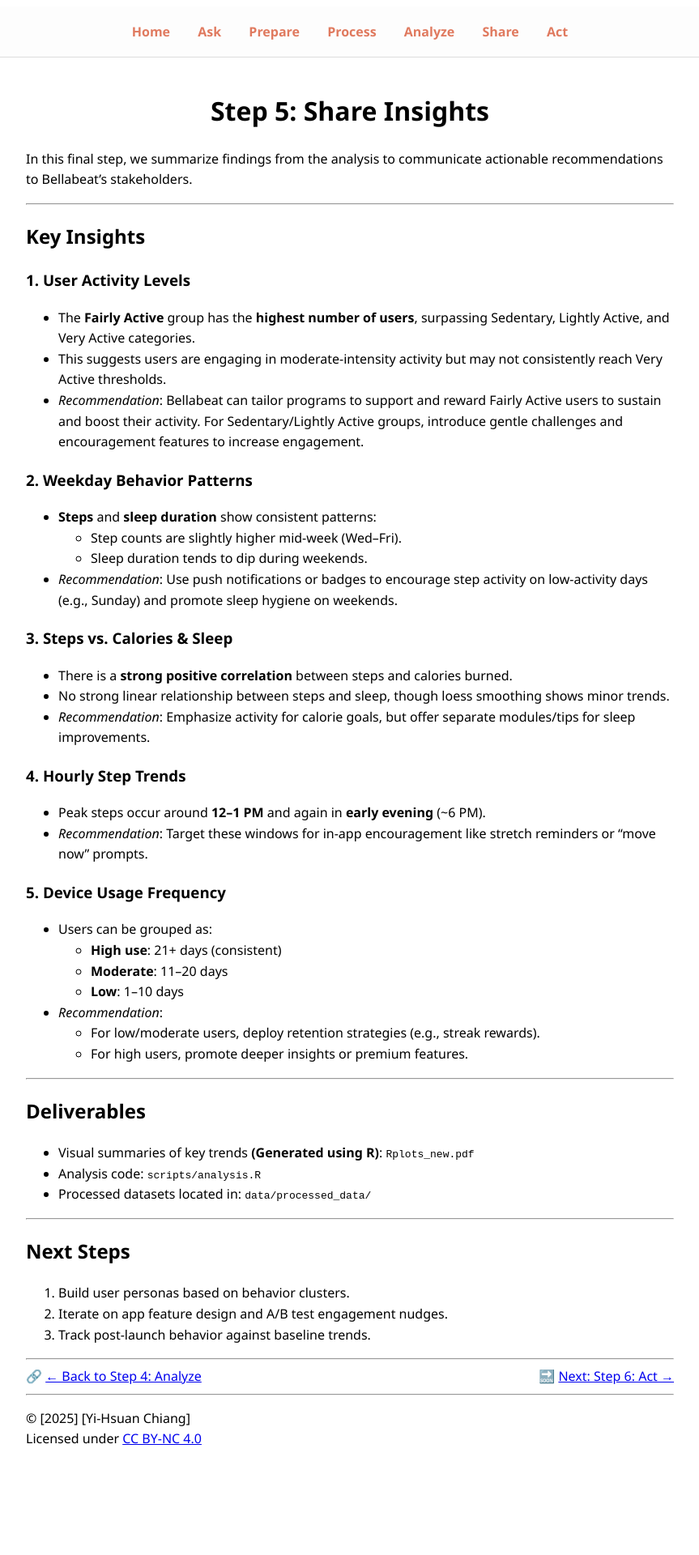
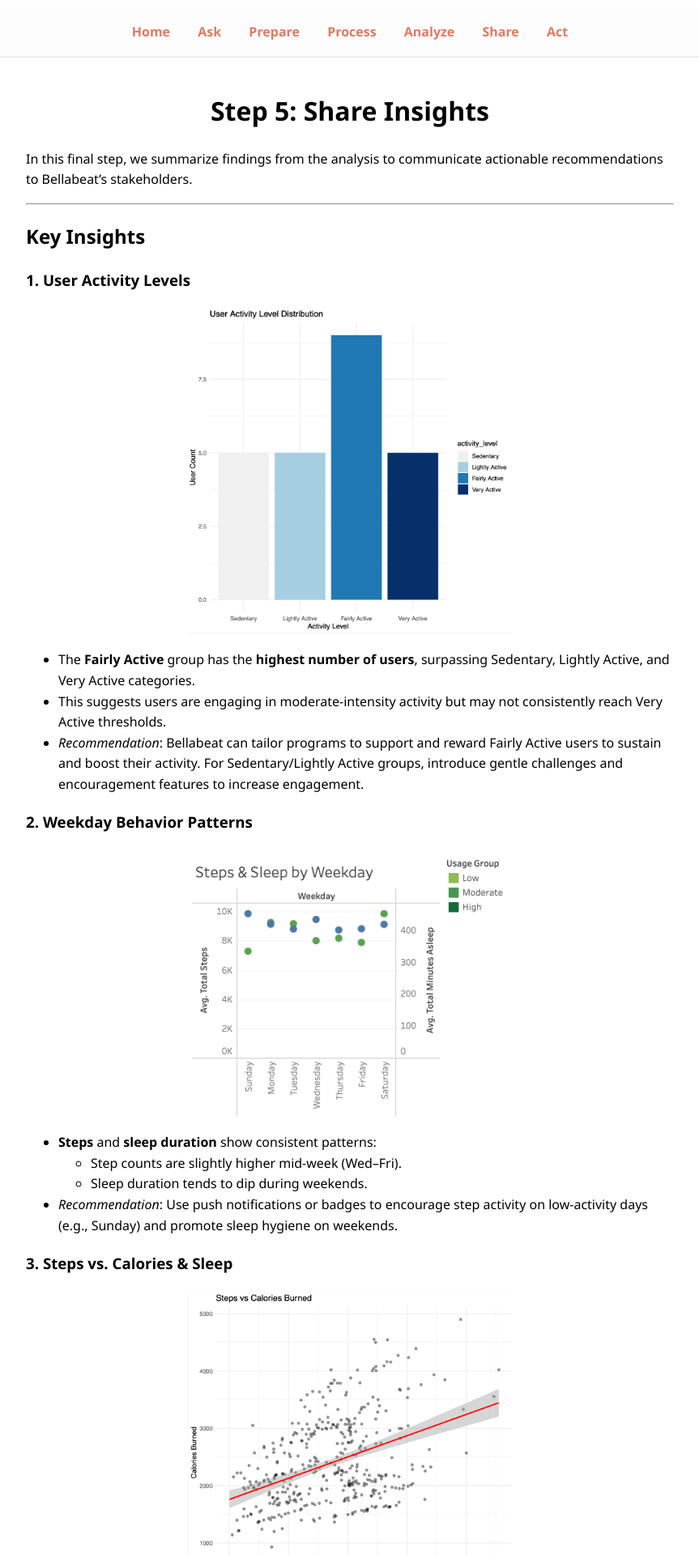
Before and after one commit to YiChiang12/bellabeat_case_study, a Jekyll site: the page built from docs/step5_share/step5_share.md, in a window 1280 px wide. Shown: the top 1920 px of the page at 81% size, without its empty margins (208-1071 px from the left). Built offline with Jekyll 4.4.1, drawn with Linux system fonts in a browser that asks for light colours; before the commit the page ends 1830 px from its top, so only the background shows below that.

Commit message:
update charts in step5

```diff
--- a/docs/step5_share/step5_share.md
+++ b/docs/step5_share/step5_share.md
@@ -13,26 +13,41 @@ In this final step, we summarize findings from the analysis to communicate actio
 ## Key Insights
 
 ### 1. User Activity Levels
+
+<img src="../assets/images/user_activity_levels.png" alt="user_activity_levels" width="400"/>
+
 - The **Fairly Active** group has the **highest number of users**, surpassing Sedentary, Lightly Active, and Very Active categories.
 - This suggests users are engaging in moderate-intensity activity but may not consistently reach Very Active thresholds.
 - *Recommendation*: Bellabeat can tailor programs to support and reward Fairly Active users to sustain and boost their activity. For Sedentary/Lightly Active groups, introduce gentle challenges and encouragement features to increase engagement.
 
 ### 2. Weekday Behavior Patterns
+
+<img src="../assets/images/weekday_behavior_patterns.png" alt="weekday_behavior_patterns" width="400"/>
+
 - **Steps** and **sleep duration** show consistent patterns:
   - Step counts are slightly higher mid-week (Wed–Fri).
   - Sleep duration tends to dip during weekends.
 - *Recommendation*: Use push notifications or badges to encourage step activity on low-activity days (e.g., Sunday) and promote sleep hygiene on weekends.
 
 ### 3. Steps vs. Calories & Sleep
+
+<img src="../assets/images/steps_calories_and_sleep.png" alt="steps_calories_and_sleep" width="400"/>
+
 - There is a **strong positive correlation** between steps and calories burned.
 - No strong linear relationship between steps and sleep, though loess smoothing shows minor trends.
 - *Recommendation*: Emphasize activity for calorie goals, but offer separate modules/tips for sleep improvements.
 
 ### 4. Hourly Step Trends
+
+<img src="../assets/images/hourly_step_trends.png" alt="hourly_step_trends" width="400"/>
+
 - Peak steps occur around **12–1 PM** and again in **early evening** (~6 PM).
 - *Recommendation*: Target these windows for in-app encouragement like stretch reminders or “move now” prompts.
 
 ### 5. Device Usage Frequency
+
+<img src="../assets/images/device_usage_frequency.png" alt="device_usage_frequency" width="400"/>
+
 - Users can be grouped as:
   - **High use**: 21+ days (consistent)
   - **Moderate**: 11–20 days
```
Also changed, not shown: docs/index.md (+0 -1 lines), docs/assets/images/device_usage_frequency.png (added), docs/assets/images/hourly_step_trends.png (added), docs/assets/images/steps_calories_and_sleep.png (added), docs/assets/images/user_activity_levels.png (added), docs/assets/images/weekday_behavior_patterns.png (added).
